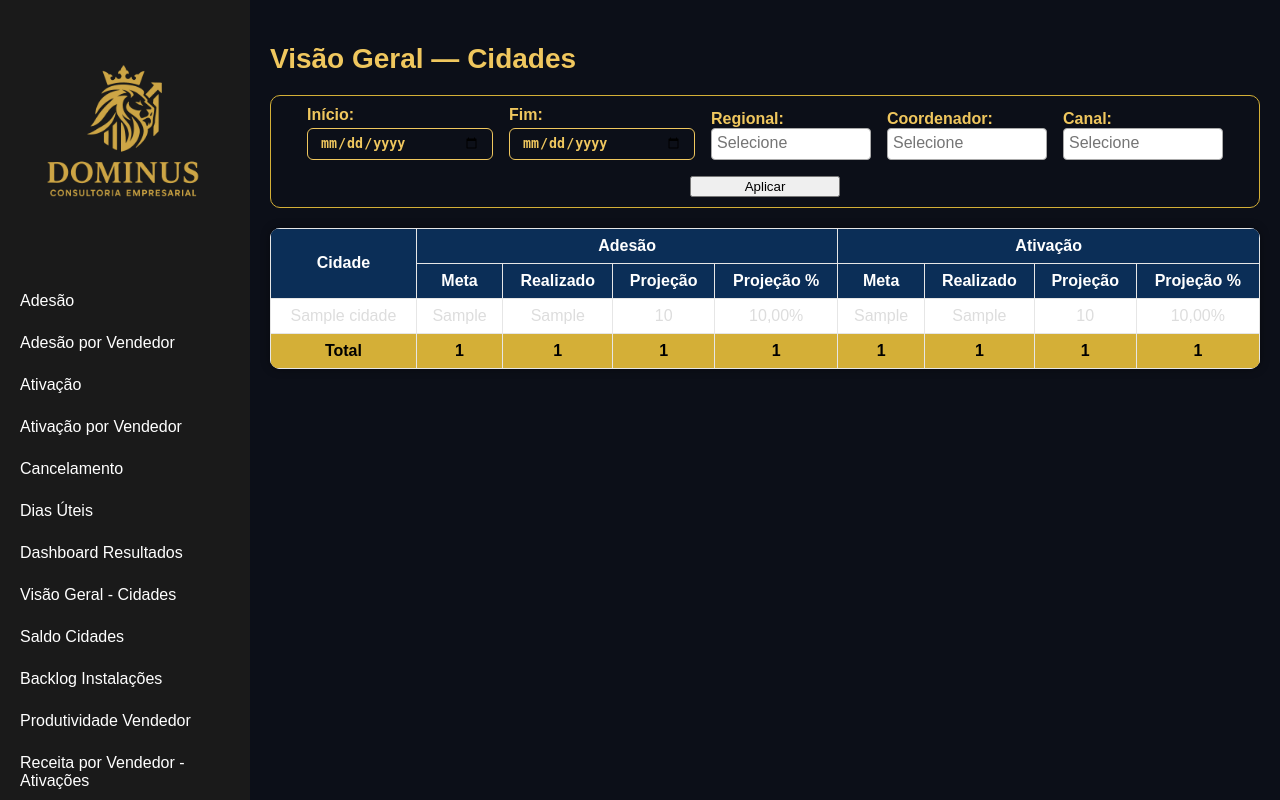
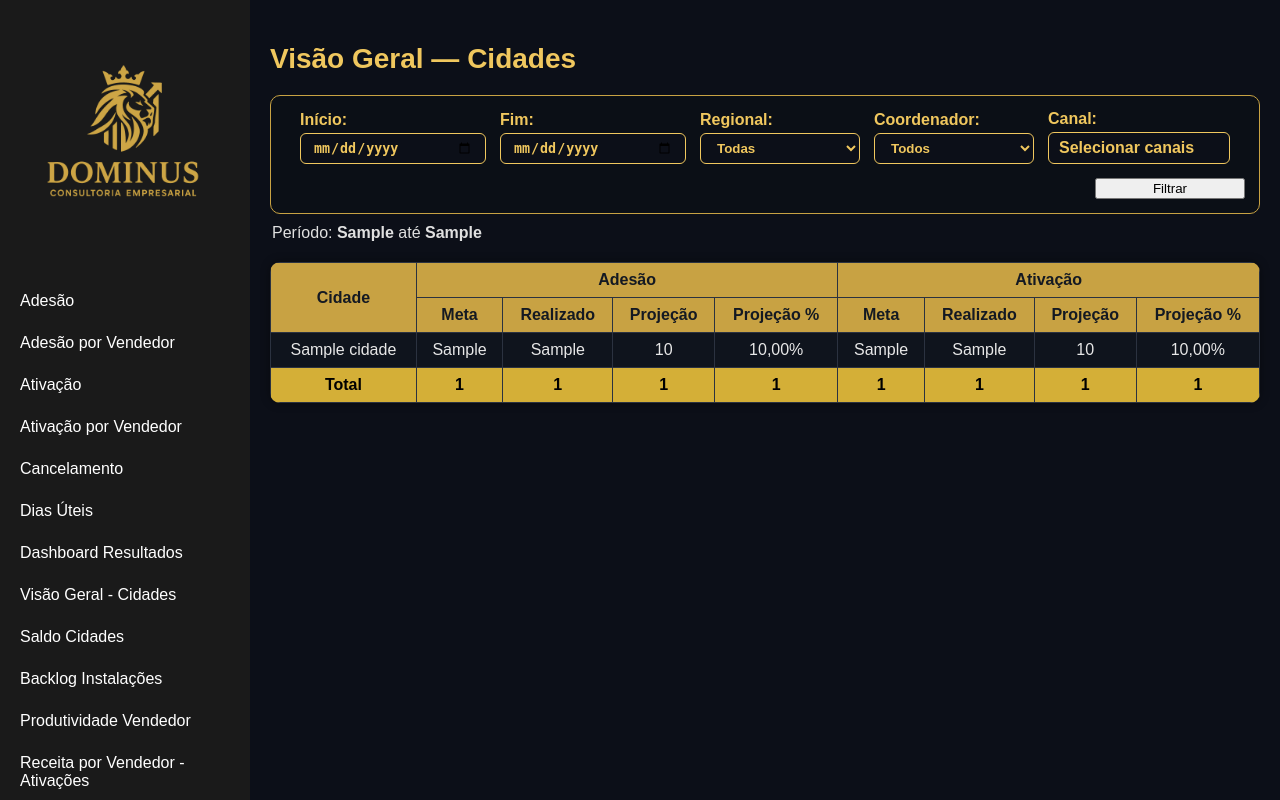
Before and after one commit to ajcds38/V2-crm-dominus, a Django app: template templates/visao_geral_cidades/index.html in a window 1280 px wide. Run offline with Django 5.2, Linux system fonts and the light colour scheme; the template is opened without the code that fills it: most values are stand-ins (such as "Sample title", 1, 10 or a date in 2020); some libraries are stand-ins or nearby versions.

Commit message:
criado aba visão geral cidades

```diff
--- a/templates/visao_geral_cidades/index.html
+++ b/templates/visao_geral_cidades/index.html
@@ -3,13 +3,14 @@
 
 <h2 class="titulo-pagina">Visão Geral — Cidades</h2>
 
-<form method="get" class="form-filtro">
-  <div class="filtros-bloco">
-    <div class="filtros-linha">
+<!-- Barra de filtros no mesmo padrão das outras abas -->
+<form method="get" class="form-filtro" style="border:1px solid #c8a243; border-radius:10px; padding:14px; background:#0b0f16;">
+  <div class="filtros-linha" style="display:flex; gap:14px; align-items:flex-end; flex-wrap:wrap;">
     <div class="form-campo">
       <label for="inicio">Início:</label>
       <input type="date" id="inicio" name="inicio" value="{{ data_inicio }}" class="filtro-visual" autocomplete="off">
     </div>
+
     <div class="form-campo">
       <label for="fim">Fim:</label>
       <input type="date" id="fim" name="fim" value="{{ data_fim }}" class="filtro-visual" autocomplete="off">
@@ -17,55 +18,66 @@
 
     <div class="form-campo">
       <label for="regional">Regional:</label>
-        <select id="regional" name="regional" multiple class="filtro-visual filtro-select">
+      <!-- seleção única com "Todas" -->
+      <select id="regional" name="regional" class="filtro-visual">
+        <option value="">Todas</option>
         {% for r in regionais %}
-            <option value="{{ r }}" {% if r in regionais_selecionadas %}selected{% endif %}>{{ r }}</option>
+          <option value="{{ r }}" {% if regionais_selecionadas and r in regionais_selecionadas %}selected{% endif %}>{{ r }}</option>
         {% endfor %}
       </select>
     </div>
 
     <div class="form-campo">
       <label for="coordenador">Coordenador:</label>
-        <select id="coordenador" name="coordenador" multiple class="filtro-visual filtro-select">
+      <!-- seleção única com "Todos" -->
+      <select id="coordenador" name="coordenador" class="filtro-visual">
+        <option value="">Todos</option>
         {% for c in coordenadores %}
-            <option value="{{ c }}" {% if c in coordenadores_selecionadas %}selected{% endif %}>{{ c }}</option>
+          <option value="{{ c }}" {% if coordenadores_selecionadas and c in coordenadores_selecionadas %}selected{% endif %}>{{ c }}</option>
         {% endfor %}
       </select>
     </div>
 
-      <div class="form-campo">
-        <label for="canal">Canal:</label>
-        <select id="canal" name="canal" multiple class="filtro-visual filtro-select">
+    <!-- Dropdown de canais com checkboxes (igual comportamento das outras telas) -->
+    <div class="form-campo" style="position:relative;">
+      <label>Canal:</label>
+      <details style="display:inline-block;">
+        <summary class="filtro-visual" style="display:inline-block; padding:6px 10px; cursor:pointer; list-style:none;">Selecionar canais</summary>
+        <div style="position:absolute; z-index:30; background:#141922; border:1px solid #2b3240; padding:10px; border-radius:8px; margin-top:6px; max-height:260px; overflow:auto; min-width:220px;">
           {% for c in canais %}
-            <option value="{{ c }}" {% if c in canais_selecionadas %}selected{% endif %}>{{ c }}</option>
+            <label style="display:flex; gap:8px; align-items:center; margin-bottom:6px; color:#e7e7e7;">
+              <input type="checkbox" name="canal" value="{{ c }}" {% if canais_selecionadas and c in canais_selecionadas %}checked{% endif %}>
+              <span>{{ c }}</span>
+            </label>
           {% endfor %}
-        </select>
+        </div>
+      </details>
     </div>
 
-      <div class="form-campo">
-        <button type="submit" class="btn-aplicar">Aplicar</button>
-      </div>
+    <div class="form-campo" style="margin-left:auto;">
+      <button type="submit" class="btn-aplicar">Filtrar</button>
     </div>
   </div>
 </form>
 
+<p style="margin:10px 0 6px 2px;">Período: <strong>{{ data_inicio }}</strong> até <strong>{{ data_fim }}</strong></p>
+
 <style>
-  .tbl { width:100%; border-collapse:collapse; background:#fff; border-radius:10px; overflow:hidden; }
-  .tbl th, .tbl td { border:1px solid #e6e6e6; padding:8px 10px; text-align:center; }
-  .tbl th { background:#0b2e57; color:#fff; font-weight:700; }
+  /* Tabela no tema escuro + cabeçalho dourado (padrão das outras telas) */
+  .tbl { width:100%; border-collapse:collapse; background:#0f141d; border-radius:10px; overflow:hidden; }
+  .tbl th, .tbl td { border:1px solid #2b3240; padding:8px 10px; text-align:center; color:#e7e7e7; }
+  .tbl th { background:#c8a243; color:#141922; font-weight:700; }
   .aln-left { text-align:left; }
-  .linha-total td { background:#f4e08b; font-weight:700; }
+  .linha-total td { background:#f4e08b; color:#141922; font-weight:700; }
   .pct { white-space:nowrap; }
 
   /* ALERTAS: só amarelo/vermelho */
-  .alerta-amarelo { background:#fff6cc; animation:pulse 1.2s ease-in-out infinite alternate; }
-  .alerta-vermelho { background:#ffd6d6; animation:pulse 1s ease-in-out infinite alternate; }
+  .alerta-amarelo { background:#fff6cc33; animation:pulse 1.2s ease-in-out infinite alternate; }
+  .alerta-vermelho { background:#ff6b6b33; animation:pulse 1s ease-in-out infinite alternate; }
   @keyframes pulse { from { filter:brightness(100%);} to { filter:brightness(95%);} }
 
   /* Estado vazio */
-  .empty-state {
-    margin-top: 14px; padding: 12px 14px; border: 1px dashed #ccc; border-radius: 8px; background: #fafafa;
-  }
+  .empty-state { margin-top: 14px; padding: 12px 14px; border: 1px dashed #444; border-radius: 8px; background: #0f141d; color:#c9c9c9; }
 </style>
 
 {% if tabela and tabela|length > 0 %}
```
Lines whose indentation alone changed are shown as unchanged.
